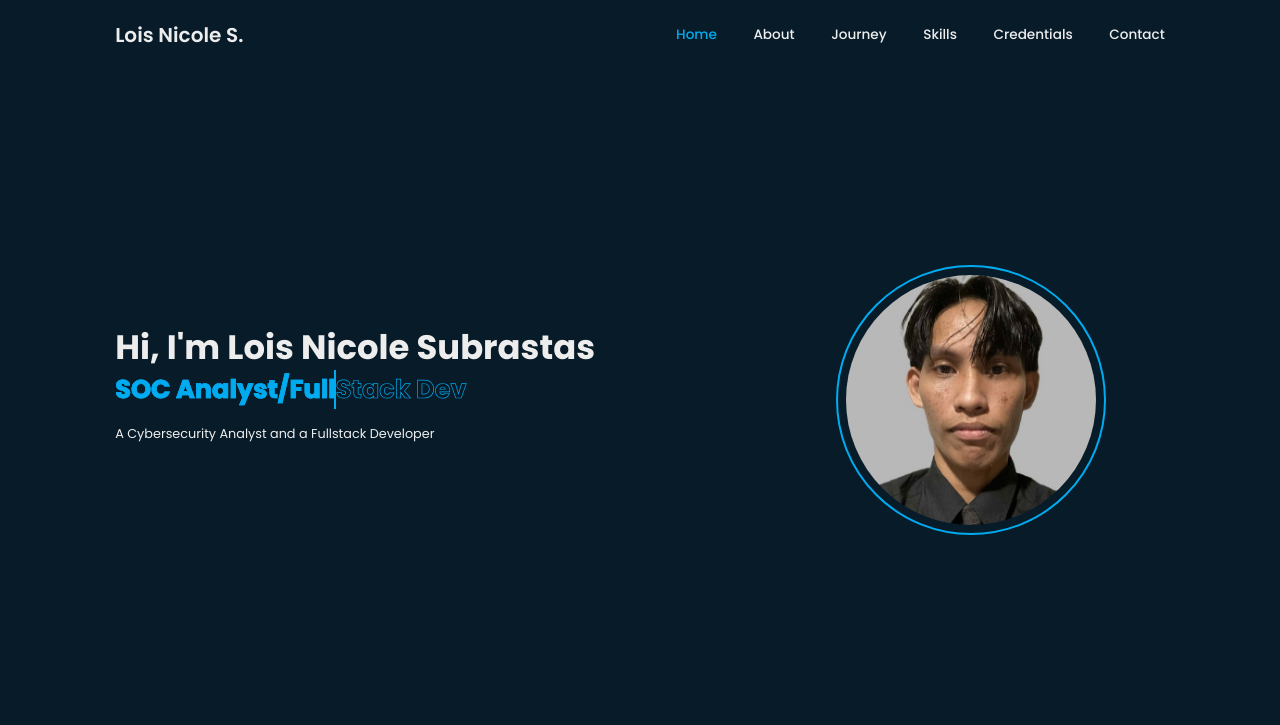
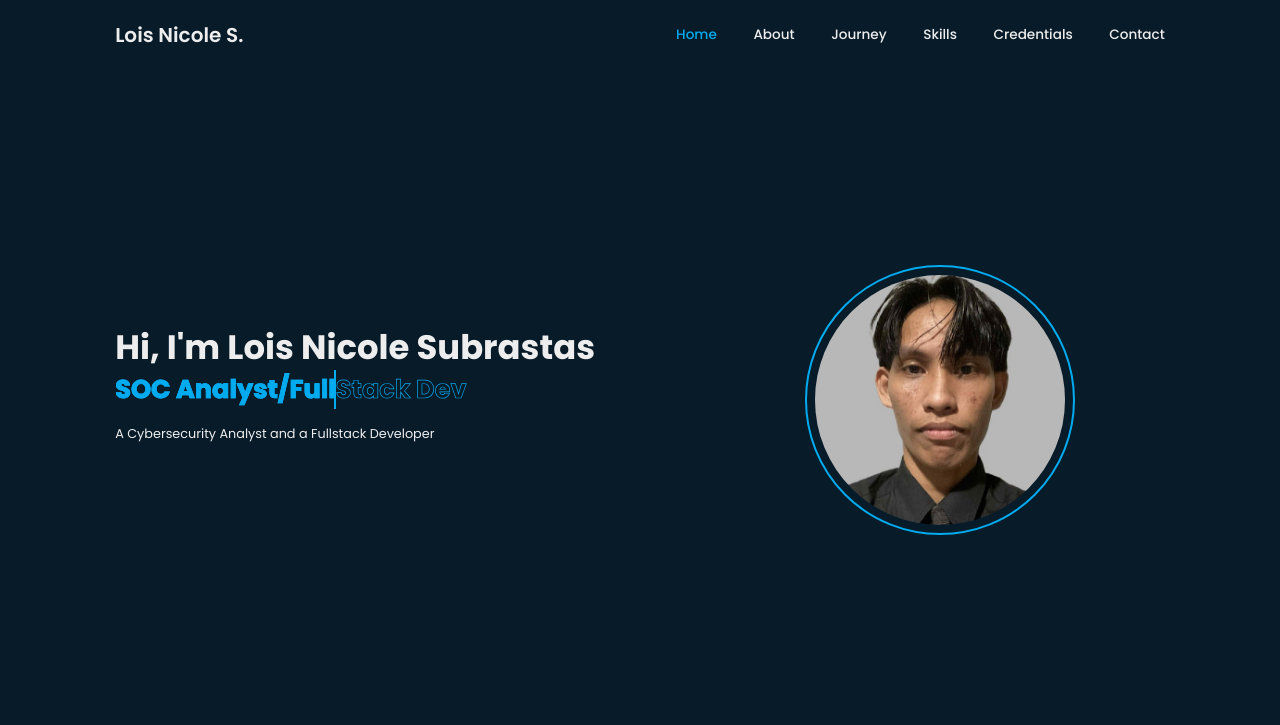
Before and after one commit to Nikolas08-blip/New-E-Portfolio, a plain HTML site: page index.html in a window 1280 px wide. Shown: the top 725 px of the page. Drawn offline with nearby package versions, Linux system fonts and the light colour scheme.

Commit message:
Update style.css

```diff
--- a/style.css
+++ b/style.css
@@ -96,7 +96,7 @@ section{
     height: 270px;
     width: 270px;
     padding: 1rem;
-    margin-left: 23%;
+    margin-left: 20%;
     border: solid var(--main-color) 2px;
 }
 
@@ -861,4 +861,5 @@ span{
     100%{
         transform: translate(-50%, -50%) rotate(360deg);
     }
+
 }
```
